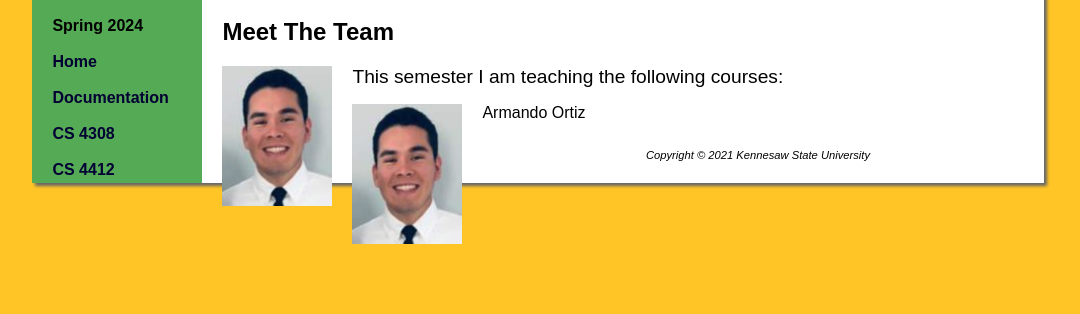
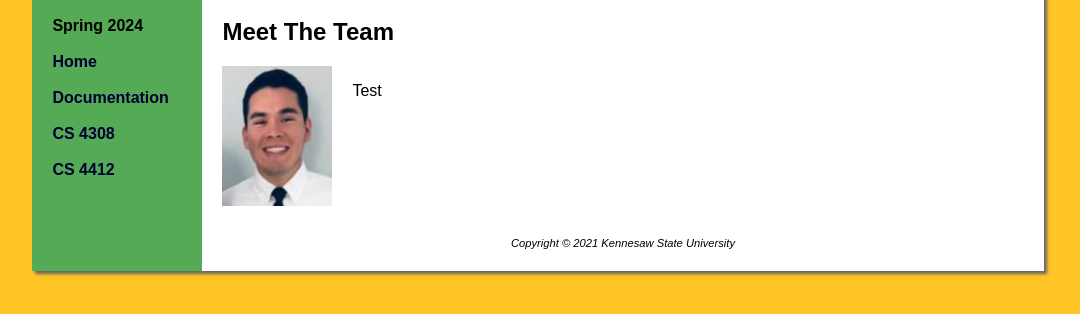
Before and after one commit to SP-6-Blue-TimeMileageApp/TimeMileageApp, a plain HTML site: page index.html in a window 1280 px wide. Shown: the part 240-554 px from the top of the page, without its empty margins (102-1182 px from the left). Drawn offline with Linux system fonts and the light colour scheme.

Commit message:
adding more html elements

```diff
--- a/index.html
+++ b/index.html
@@ -35,14 +35,12 @@
 
 <main>
 <h2>Meet The Team</h2>
-<img src="images/armandoPhoto.JPG" alt="Picture of Armando Ortiz" width="110">
-<p><span class="resort">This semester I am teaching the following courses:</p>
 
   <div class="grid-container">
     <div class="grid-item">
-      <img src="images/armandoPhoto.JPG" alt="Picture of Armando Ortiz" width="110">
-      <p>Armando Ortiz</p>
+      <img src="images/armandoPhoto.JPG" alt="Picture of Armando Ortiz" width="110"> <p>Test</p>
     </div>
+
 
   </div>
 </main>
--- a/mystyles.css
+++ b/mystyles.css
@@ -46,9 +46,11 @@ h2 { color: #000000;
 dt { color: #000000;
   font-weight: bold;
 }
-.resort { color: #000000;
-        font-size: 1.2em;
+
+.grid-container {
+  display: grid;
 }
+
 footer { font-size: 0.70em;
      text-align: center;
      font-style: italic;
```
Also changed, not shown: documentation.html (+3 -5 lines), 2 other files.
